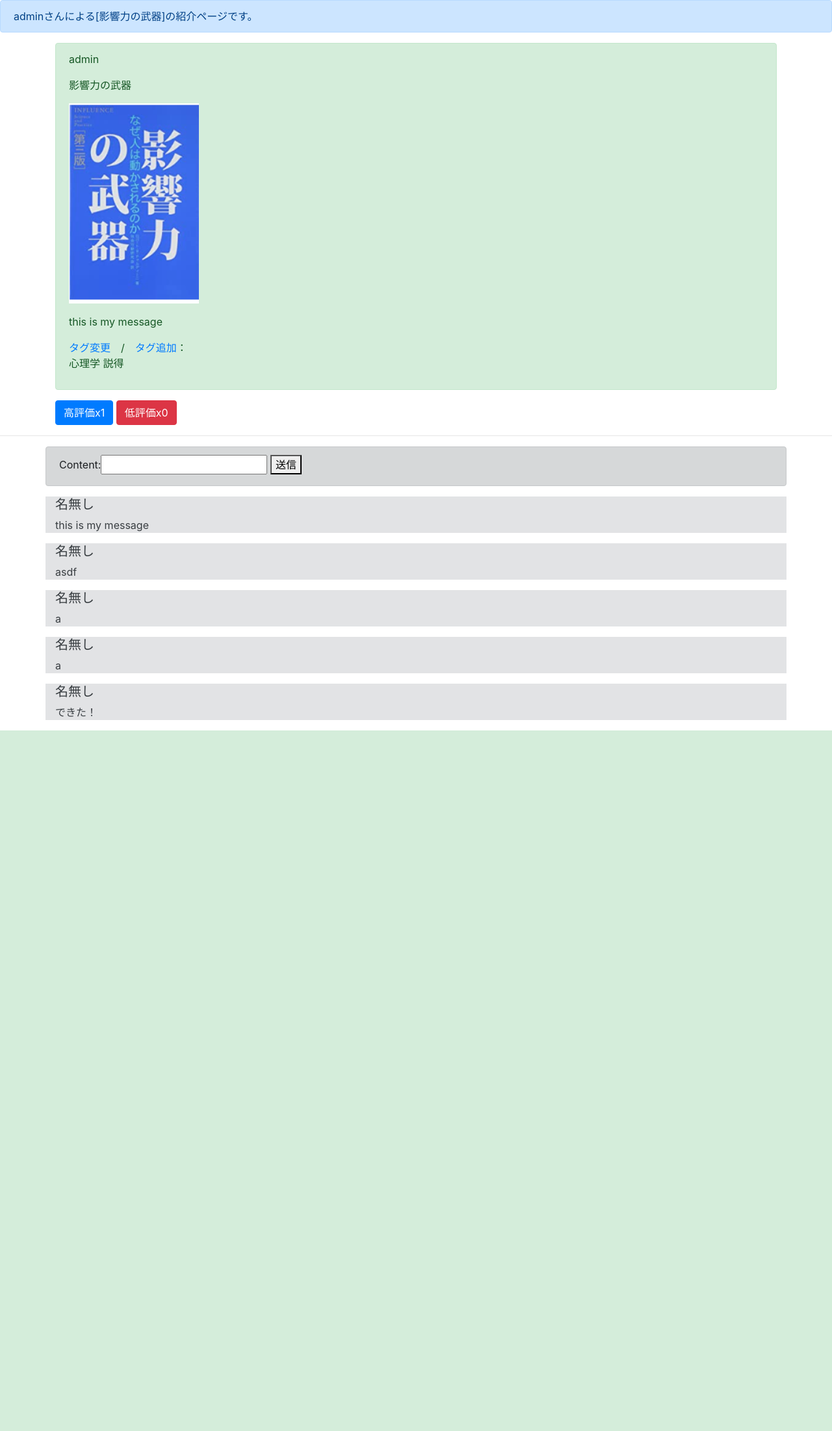
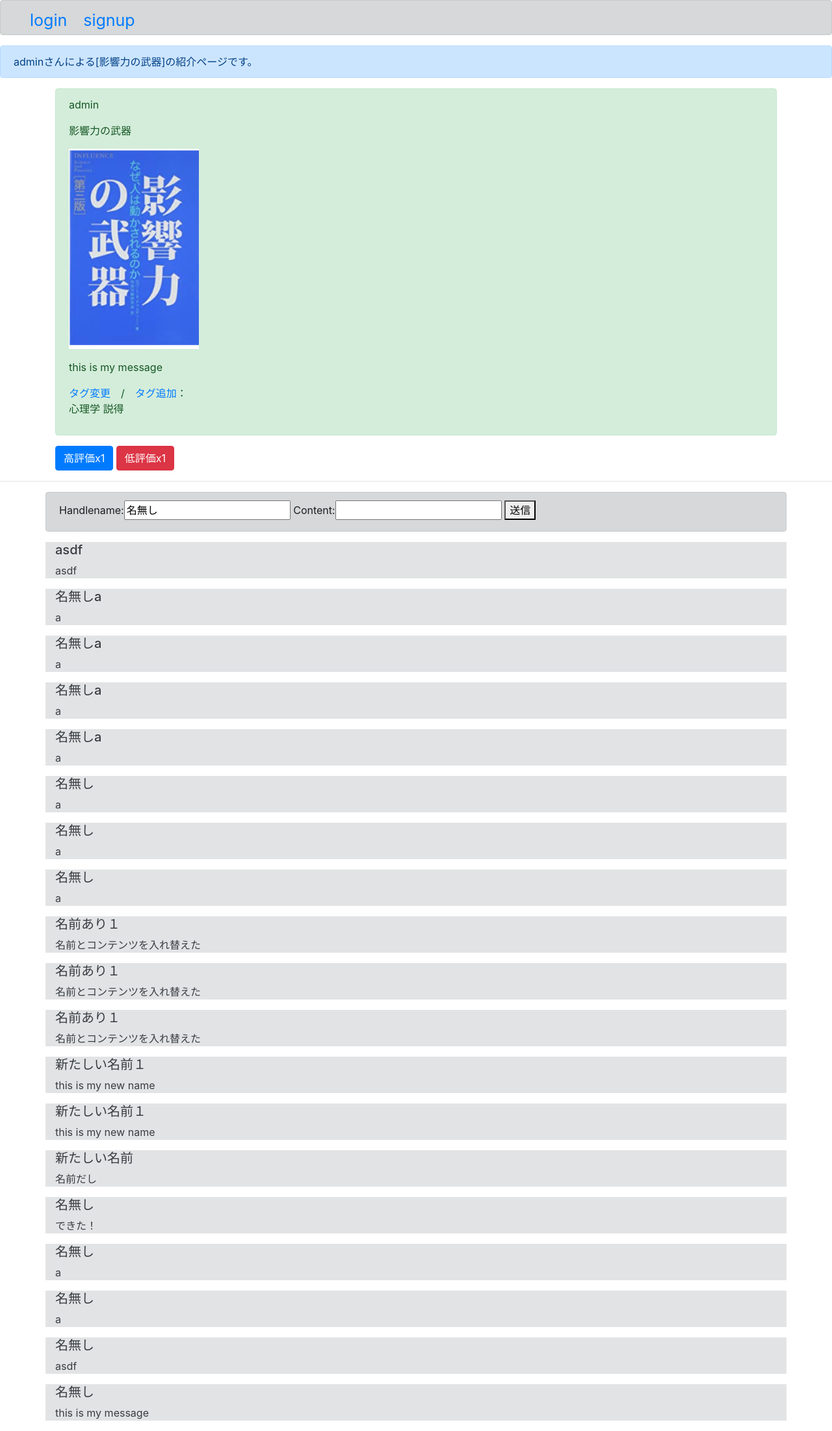
Before and after one commit to N-Eiki/favoritebook, a Django app: page /detail/11 in a window 1280 px wide. Shown: the whole page at 65% size. Before the commit the page ends 1124 px from the top, so only its background shows below. Run offline with Django 3.2, Linux system fonts and the light colour scheme; data comes from the database, SQL or seed files in the repository; some libraries are stand-ins or nearby versions.

Commit message:
add comment function

```diff
--- a/favoriteBook/book/forms.py
+++ b/favoriteBook/book/forms.py
@@ -15,4 +15,4 @@ class FindForm(forms.Form):
 class CommentCreateForm(forms.ModelForm):
     class Meta:
         model=comment
-        fields=('content',)
+        fields=('handlename',"content")
--- a/favoriteBook/book/models.py
+++ b/favoriteBook/book/models.py
@@ -16,7 +16,7 @@ class RecommendedBook(models.Model):
 
 class comment(models.Model):
     target = models.ForeignKey(RecommendedBook, on_delete=models.CASCADE,default="")
-    title = models.CharField(max_length=100, default="名無し")
+    handlename = models.CharField(max_length=100, default="名無し")
     content = models.CharField(max_length=300)
     created_at = models.DateTimeField(auto_now_add=True)
 
--- a/favoriteBook/book/views.py
+++ b/favoriteBook/book/views.py
@@ -41,7 +41,7 @@ def logoutfunc(request):
     return redirect(to="login")
 
 
-@login_required
+# @login_required
 def homefunc(request):
     object_list = RecommendedBook.objects.all()
     tags=[]
@@ -91,8 +91,6 @@ def detailfunc(request, pk):
             comment = form.save(commit=False)
             comment.target = get_object_or_404(RecommendedBook, pk=pk)
             comment.save()
-#             return render()
-
 
     print("this is a not post mehtod")
     form=CommentCreateForm()
@@ -103,20 +101,6 @@ def detailfunc(request, pk):
     }
     return render(request, "detail.html", params)
 
-
-# def message(request,page=1):
-#     if(request.method=='POST'):
-#         obj=Message()
-#         form=MessageForm(request.POST, instance=obj)
-#         form.save()
-#     data=Message.objects.all().reverse()
-#     paginator=Paginator(data,5)
-#     params={
-#         'title':'Message',
-#         'form':MessageForm(),
-#         "data":paginator.get_page(page),
-#     }
-#     return render(request, 'hello/message.html',params)
 
 
 def goodfunc(request, pk):
--- a/favoriteBook/templates/base.html
+++ b/favoriteBook/templates/base.html
@@ -27,7 +27,14 @@
         </ul>
     </div>
 </div>
-
+{% else %}
+<div class="menu-container">
+    <div class="alert alert-dark menu-list" role="alert">
+        <ul>
+            <li><a href="{% url 'login' %}">login</a></li>
+            <li><a href="{% url 'signup' %}">signup</a></li>
+        </ul>
+    </div>
 {% endif %}
 
 {% block header %}
--- a/favoriteBook/templates/detail.html
+++ b/favoriteBook/templates/detail.html
@@ -37,10 +37,10 @@
     </form>
 </div>
 
-{% for comment in object.comment_set.all %}
+{% for comment in object.comment_set.all reversed %}
 
 <div class="alert-secondary container" role="alert">
-    <h5>{{comment.title}}</h5>
+    <h5>{{comment.handlename}}</h5>
     <p>{{comment.content}}</p>
 </div>
 {% endfor %}
--- a/favoriteBook/templates/login.html
+++ b/favoriteBook/templates/login.html
@@ -7,7 +7,9 @@
 <body class="text-center">
 <div class="container">
     <form class="form-signin" method="POST" action="">{% csrf_token %}
-        <h1 class="h3 mb-3 font-weight-normal">Please sign in</h1>
+        <h1 class="h3 mb-3 font-weight-normal">Please login</h1>
+        <p>signupは<a href="{% url 'signup' %}">こちら</a></p>
+        <p>loginせずに閲覧する方は<a href="{% url 'home' %}">こちら</a></p>
         <label for="username" class="sr-only">Username</label>
         <input type="text" id="username" class="form-control" name="username" placeholder="Username" required="" autofocus="">
         <label for="inputPassword" class="sr-only">Password</label>
@@ -18,6 +20,5 @@
 
 </div>
 
-
 </body>
 {% endblock content %}
--- a/favoriteBook/templates/signup.html
+++ b/favoriteBook/templates/signup.html
@@ -13,6 +13,8 @@
 <div class="container">
     <form class="form-signin" method="POST" action="">{% csrf_token %}
         <h1 class="h3 mb-3 font-weight-normal">Please sign in</h1>
+        <p>loginは <a href="{% url 'login' %}">こちら</a></p>
+        <p>loginせずに閲覧する方は<a href="{% url 'home' %}">こちら</a></p>
         <label for="username" class="sr-only">Username</label>
         <input type="text" id="username" class="form-control" name="username" placeholder="Username" required="" autofocus="">
         <label for="inputPassword" class="sr-only">Password</label>
```
Also changed, not shown: favoriteBook/book/migrations/0012_auto_20191220_0234.py (added), favoriteBook/db.sqlite3, favoriteBook/media/スクリーンショット_2019-10-28_0.15.41_Q0wMKXZ.png (added).
